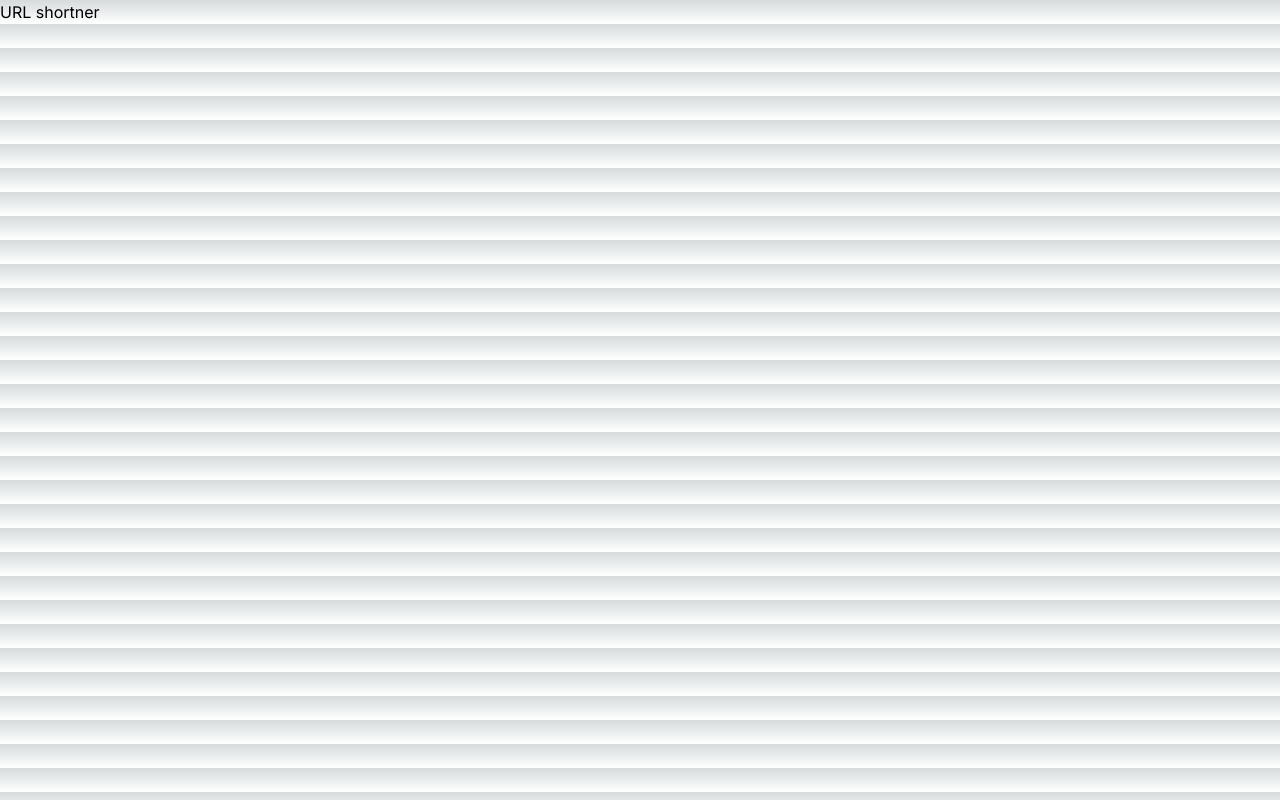
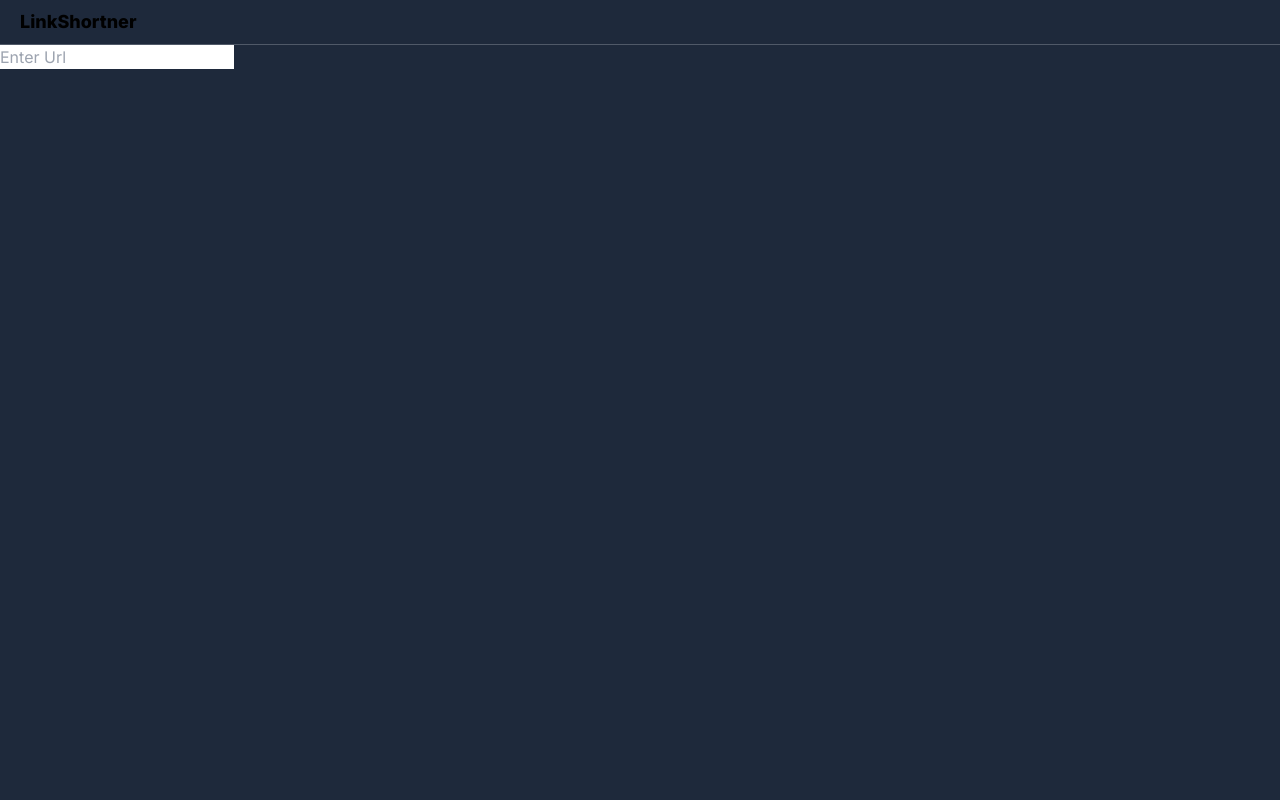
Before and after one commit to Deepakcodez/LinkShortner, a Next.js app: page / in a window 1280 px wide. Built offline with nearby package versions, Linux system fonts and the light colour scheme.

Commit message:
data base connection

```diff
--- /dev/null
+++ b/src/app/_components/Mainpg.jsx
@@ -0,0 +1,11 @@
+const Mainpg = () => {
+    return (
+        <>
+        <div className="w-full ">
+        <input type="text" placeholder="Enter Url" />
+        </div>
+        </>
+    );
+}
+
+export default Mainpg;
--- /dev/null
+++ b/src/app/_components/Navbar.jsx
@@ -0,0 +1,16 @@
+const Navbar = () => {
+    return (
+        <>
+        <div className="py-2  border-b-[1px] border-slate-200/25 px-5 ">
+        <ul>
+            <li>
+                <h1 className="text-lg font-extrabold">LinkShortner</h1>
+            </li>
+
+        </ul>
+        </div>
+        </>
+     );
+}
+
+export default Navbar;
--- /dev/null
+++ b/src/app/api/url/route.js
@@ -0,0 +1,13 @@
+import { NextResponse } from "next/server";
+
+import  { connect } from '../../dbConfig/dbConnection'
+
+connect()
+
+export async  function GET(){
+   console.log('>>>>>>>>>>>get request')
+   return  NextResponse.json({
+    message: "demo success",
+    success: true,
+  }, { status: 200 });
+}
--- /dev/null
+++ b/src/app/dbConfig/dbConnection.js
@@ -0,0 +1,12 @@
+import mongoose from "mongoose";
+const mongoURI = process.env.MONGO_URI
+
+export async function connect() {
+    try {
+        await mongoose.connect(mongoURI, {});
+
+        console.log('Database connected successfully');
+    } catch (error) {
+        console.error('Error connecting to database:', error);
+    }
+}
--- a/src/app/models/url.js
+++ b/src/app/models/url.js
@@ -1,4 +1,4 @@
-import mongoose, { Schema } from "mongoose";
+import mongoose, { Schema, model } from "mongoose";
 
 const URLSchema = new mongoose.Schema(
   {
@@ -21,3 +21,8 @@ const URLSchema = new mongoose.Schema(
   },
   { timestamp: true }
 );
+
+
+const URLs =  models.URLs || model("URLs", URLSchema);
+
+export default URLs;
--- a/src/app/page.js
+++ b/src/app/page.js
@@ -1,9 +1,14 @@
 import Image from "next/image";
-
+import Mainpg from "@/app/_components/Mainpg";
+import Navbar from "./_components/Navbar";
 export default function Home() {
   return (
    <>
-   <h1>URL shortner</h1>
+   <div className="w-full h-screen bg-slate-800">
+   <Navbar/>
+   <Mainpg/>
+
+   </div>
    </>
   );
 }
```
